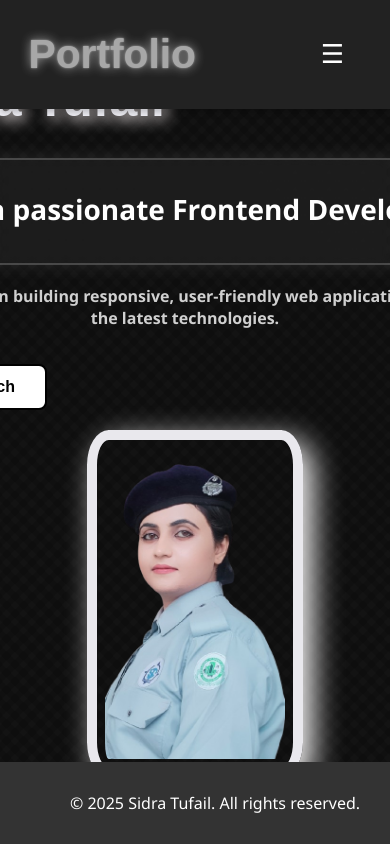
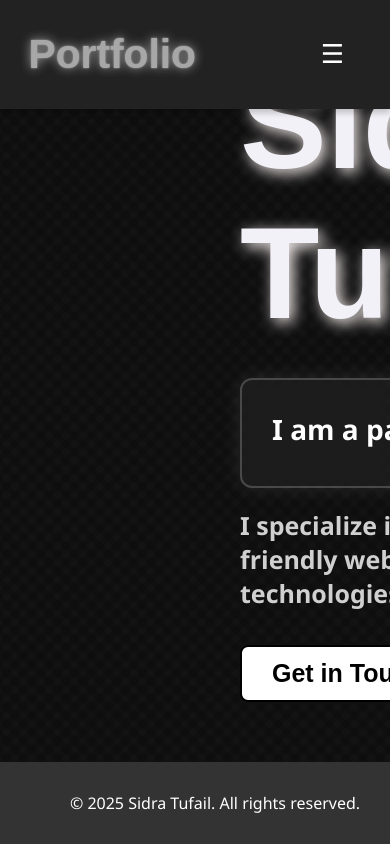
Before and after one commit to sidi-125/file-4, a React (Create React App) app: page / in a window 390 px wide. Built offline with nearby package versions, Linux system fonts and the light colour scheme.

Commit message:
add data

```diff
--- a/src/Pages/Home/Home.css
+++ b/src/Pages/Home/Home.css
@@ -174,6 +174,8 @@
     box-shadow: 0 0 20px rgba(255,255,255,0.1);
   }
 
+
+
   .modal-content h2 {
     margin-bottom: 20px;
   }
@@ -228,117 +230,3 @@
   .submit-btn:hover {
     background-color: #45a049;
   }
-
-/* ==== Responsive Media Queries ==== */
-
-/* For screens smaller than 1024px (Tablets) */
-@media (max-width: 1024px) {
-  .hero-section {
-      flex-direction: column;
-      padding: 20px;
-  }
-
-  .hero-left {
-      margin-left: 0;
-      margin-top: 0;
-      text-align: center;
-  }
-
-  .hero-name {
-      font-size: 90px; /* Keep it smaller on tablets */
-      text-align: center;
-  }
-
-  .hero-bio {
-      font-size: 24px;
-  }
-
-  .hero-para {
-      font-size: 20px;
-  }
-
-  .hero-btn {
-      font-size: 20px;
-  }
-
-  .hero-right {
-      margin-top: 20px;
-  }
-
-  .hero-img {
-      width: 250px;
-  }
-}
-
-/* For screens smaller than 768px (Mobile) */
-@media (max-width: 768px) {
-  .hero-section {
-      flex-direction: column;
-      padding: 10px;
-  }
-
-  .hero-left {
-      margin-left: 0;
-      margin-top: 0;
-      text-align: center;
-  }
-
-  .hero-name {
-      font-size: 70px; /* Reduce size for mobile */
-      text-align: center;
-      padding: 0 10px; /* Add some padding to avoid clipping */
-  }
-
-  .hero-bio {
-      font-size: 20px;
-  }
-
-  .hero-para {
-      font-size: 18px;
-  }
-
-  .hero-btn {
-      font-size: 18px;
-  }
-
-  .hero-right {
-      margin-top: 20px;
-  }
-
-  .hero-img {
-      width: 200px;
-  }
-}
-
-/* For screens smaller than 480px (Very Small Mobile) */
-@media (max-width: 480px) {
-  .hero-name {
-      font-size: 50px; /* Even smaller on very small mobile screens */
-      text-align: center;
-      padding: 0 10px; /* Ensure the name doesn't get cut off */
-  }
-
-  .hero-bio {
-      font-size: 18px;
-  }
-
-  .hero-para {
-      font-size: 16px;
-  }
-
-  .hero-btn {
-      font-size: 16px;
-  }
-
-  .hero-img {
-      width: 180px;
-  }
-
-  .modal-content {
-      width: 90% !important;
-  }
-
-  .typewriter-container {
-      max-width: 100%;
-  }
-}
```
Lines whose indentation alone changed are shown as unchanged.
